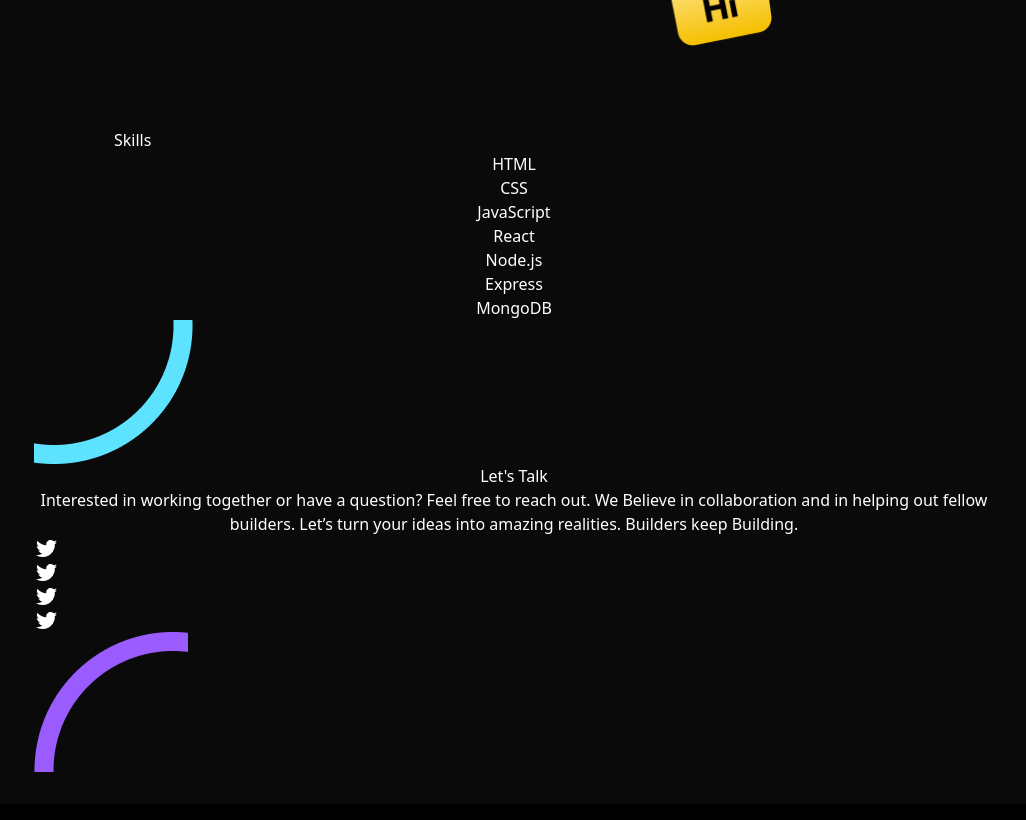
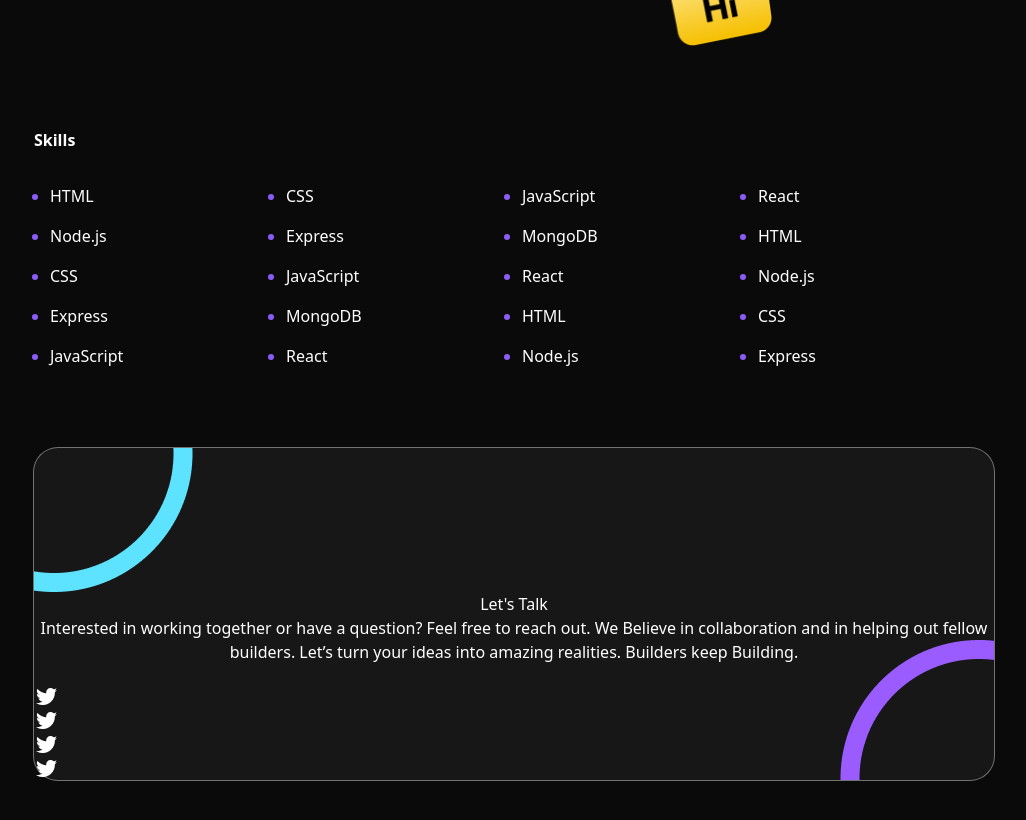
Before and after one commit to khardikk/Builders_hub, a React (Vite) app in the folder Frontend/builders_landing/: page / in a window 1280 px wide. Shown: the part 3920-4740 px from the top of the page, without its empty margins (126-1152 px from the left). Built offline with nearby package versions, Linux system fonts and the light colour scheme.

Commit message:
skills and contact us done

```diff
--- a/Frontend/builders_landing/src/components/Contact.jsx
+++ b/Frontend/builders_landing/src/components/Contact.jsx
@@ -1,13 +1,19 @@
-import React from 'react'
-import connect from '../assets/connect.png'
-import ellipseleft from '../assets/ellipseleft.png'
-import ellipseright from '../assets/ellipseright.png'
+import React from 'react';
+import connect from '../assets/connect.png';
+import ellipseleft from '../assets/ellipseleft.png';
+import ellipseright from '../assets/ellipseright.png';
 
 const Contact = () => {
   return (
-    <div id='contact-section'>
+    <>
+      <div
+        data-aos="fade-up" data-aos-duration="1500"className='bg-neutral-900 rounded-3xl ring-1 ring-neutral-500 w-1200 h-620 my-10 mt-[5rem]'style={{ position: 'relative', display: 'flex', alignItems: 'center', justifyContent: 'center' }}
+      >
+
+        <div id='contact-section' style={{ textAlign: 'center' }}>
           <img src={ellipseleft}></img>
           <div>
+            <div style={{ marginBottom: '20px' }}>
               <h1> Let's Talk</h1>
               <p>Interested in working together or have a question? Feel free to reach out. We  Believe in collaboration and in helping out fellow builders.
                 Let’s turn your ideas into amazing realities. Builders keep Building.</p>
@@ -26,9 +32,12 @@ const Contact = () => {
                 <img src={connect}></img>
               </div>
             </div>
-<img src={ellipseright}></img>
           </div>
-  )
-}
+          <img src={ellipseright} style={{ position: 'absolute',bottom: 0,right: 0,}}></img>
+        </div>
+      </div>
+    </>
+  );
+};
 
-export default Contact
+export default Contact;
--- a/Frontend/builders_landing/src/components/Skills.jsx
+++ b/Frontend/builders_landing/src/components/Skills.jsx
@@ -2,18 +2,35 @@ import React from 'react'
 
 const Skills = () => {
   return (
-    <div className=''>
-        <h1 class="text-left ml-[5rem]">
+    <div data-aos="fade-up" data-aos-duration="1500" >
+        <h1 class="text-left mb-[2rem] font-bold">
         Skills
         </h1>
-        <ul>
-        <li>HTML</li>
+
+        <ul class="marker:text-violet-500 list-outside list-disc ml-4">
+          <div class="grid grid-cols-4 text-left  ">
+        <li class="mb-[1rem]">HTML</li>
+        <li>CSS</li>
+        <li>JavaScript</li>
+        <li>React</li>
+        <li class="mb-[1rem]" >Node.js</li>
+        <li >Express</li>
+        <li>MongoDB</li>
+        <li >HTML</li>
+        <li class="mb-[1rem]">CSS</li>
+        <li >JavaScript</li>
+        <li >React</li>
+        <li >Node.js</li>
+        <li class="mb-[1rem]">Express</li>
+        <li >MongoDB</li>
+        <li >HTML</li>
         <li>CSS</li>
         <li>JavaScript</li>
         <li>React</li>
         <li>Node.js</li>
         <li>Express</li>
-        <li>MongoDB</li>
+
+        </div>
         </ul>
 
         </div>
```
Lines whose indentation alone changed are shown as unchanged.
